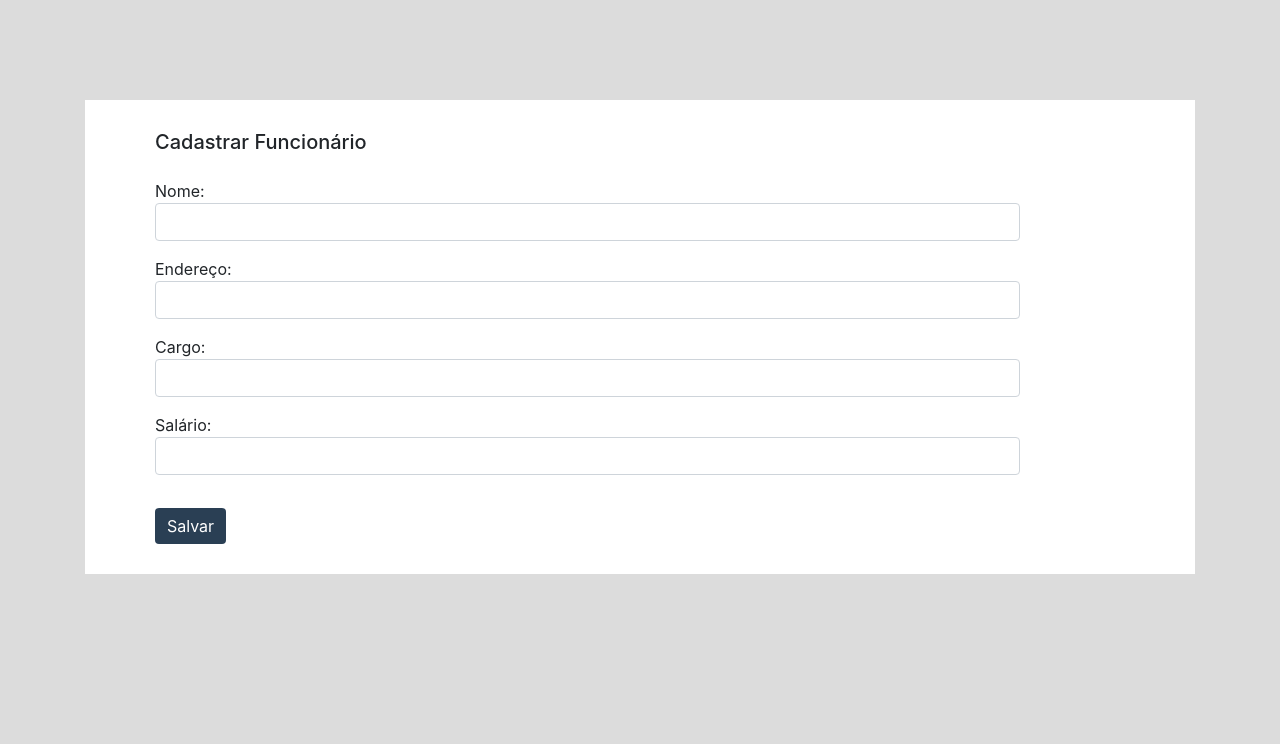
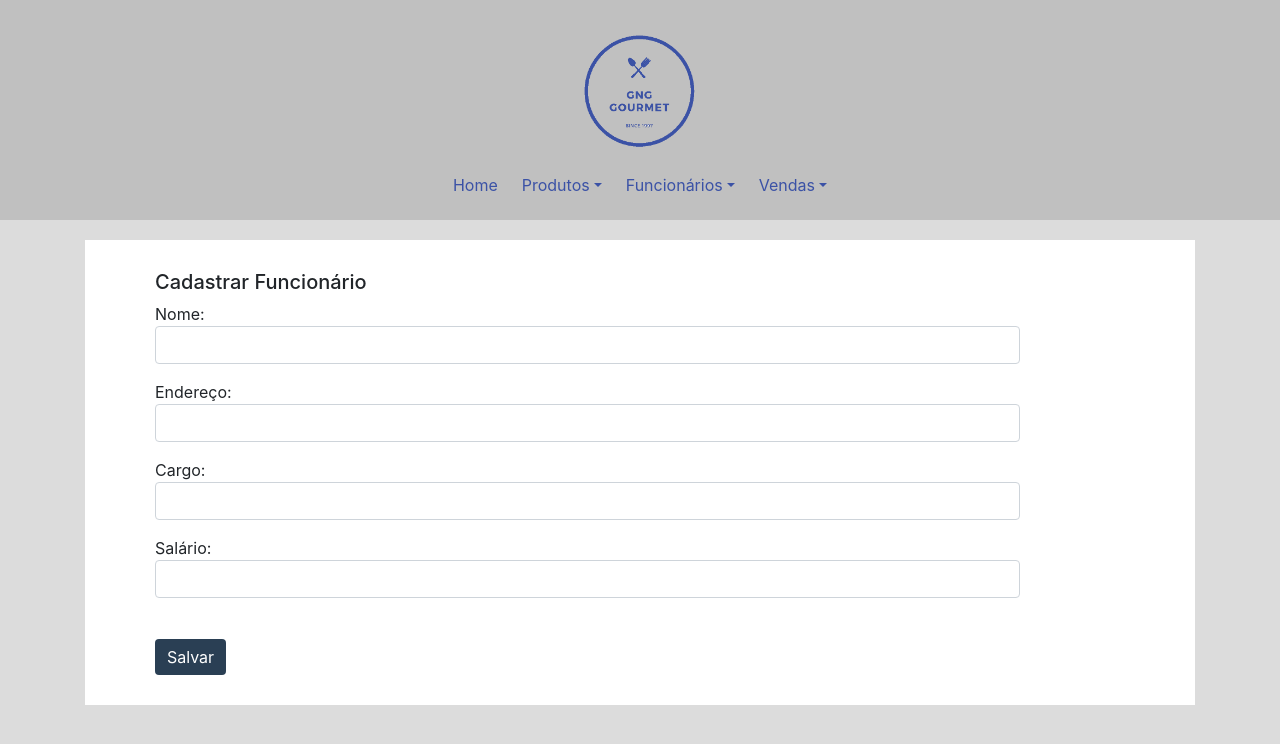
Before and after one commit to gabii6431/ProjetoJavaScript, a plain HTML site: page cadastrar-funcionario.html in a window 1280 px wide. Drawn offline with Linux system fonts and the light colour scheme.

Commit message:
Update cabeçalho

```diff
--- a/cadastrar-funcionario.html
+++ b/cadastrar-funcionario.html
@@ -5,53 +5,109 @@
     <meta name="viewport" content="width=device-width, initial-scale=1.0">
     <meta http-equiv="X-UA-Compatible" content="ie=edge">
     <link rel="stylesheet" href="bootstrap/css/bootstrap.min.css">
-        <link rel="stylesheet" href="estilo/estilo.css" type="text/css"/>
-        <title>Cadastrar funcionário</title>
+    <link rel="stylesheet" href="estilo/cadastro-venda.css" type="text/css"/>
+    <title>Cadastro do funcionário</title>
 </head>
 <body>
+    <div id="area-cabecalho">
+        <div id="area-logo">
+            <img src="img/gng_gourmet.png" width="130px" height="130px">
+        </div>
+
+        <div class="col-xl-12">
+            <ul class="nav justify-content-center">
+                <li class="nav-item">
+                <a class="nav-link active" href="home.html">Home</a>
+            </li>
+            <li class="nav-item dropdown">
+                <a class="nav-link dropdown-toggle" data-toggle="dropdown" href="#" role="button" aria-haspopup="true" aria-expanded="false">Produtos</a>
+                <div class="dropdown-menu">
+                <a class="dropdown-item" href="cadastrar-produto">Cadastrar um novo produto</a>
+                <a class="dropdown-item" href="listar-produto">Listar produtos</a>
+                </div>
+            </li>
+                <li class="nav-item dropdown">
+                <a class="nav-link dropdown-toggle" data-toggle="dropdown" href="#" role="button" aria-haspopup="true" aria-expanded="false">Funcionários</a>
+                <div class="dropdown-menu">
+                <a class="dropdown-item" href="cadastrar-funcionario">Cadastrar um novo funcionário</a>
+                <a class="dropdown-item" href="listar-funcionario">Listar funcionários</a>
+                </div>
+            </li>
+            <li class="nav-item dropdown">
+                <a class="nav-link dropdown-toggle" data-toggle="dropdown" href="#" role="button" aria-haspopup="true" aria-expanded="false">Vendas</a>
+                <div class="dropdown-menu">
+                <a class="dropdown-item" href="cadastro-venda.html">Cadastrar uma venda</a>
+                <a class="dropdown-item" href="listar-vendas.html">Listar vendas</a>
+                <a class="dropdown-item" href="lucro.html">Lucro</a>
+                </div>
+            </li>
+            </ul>
+        </div>
+    </div>
     <div class="container">
+        <!-- Criar as linhas e colunas de acordo com necessidade -->
+
         <div id="principal">
             <h5>Cadastrar Funcionário</h5>
-            <div class="form-group col-md-2"></div>
             <form class="formulario-produto" method="post" action="processa-produto.php">
+
                 <div class="form-row">
-                    <div class="form-group col-md-5 col-xl-10 col-sm-10 col-10 col-lg-5">
+                    <div class="form-group col-md-10 col-xl-10 col-sm-10 col-10 col-lg-10">
                         <label for="nome">Nome:</label>
                         <input type="text" class="form-control" name="nome" id="nome" placeholder="">
+                        <div class="feedback" id="feedback-nome">
+
                         </div>
-                    <div class="form-group col-md-2"></div>
                     </div>
+                    <div class="form-group col-md-1"></div>
+                <div class="form-group col-md-10 col-xl-10 col-sm-10 col-10 col-lg-10">
+                    <label for="catmat">Endereço:</label>
+                    <input type="text" class="form-control" name="catmat" id="catmat" placeholder="">
+                    <div class="feedback" id="feedback-catmat">
+
+                    </div>
+                </div>
+                </div>
+
                 <div class="form-row">
-                    <div class="form-group col-md-5 col-xl-10 col-sm-10 col-10 col-lg-5">
-                        <label for="endereco">Endereço:</label>
-                        <input type="text" class="form-control" name="endereco" id="endereco" placeholder="">
+                    <div class="form-group col-md-10 col-xl-10 col-sm-10 col-10 col-lg-10">
+                        <label for="identificacao">Cargo:</label>
+                        <input type="text" class="form-control" name="identificacao" id="identificacao" placeholder="">
+                        <div class="feedback" id="feedback-identificacao">
+
                         </div>
-                    <div class="form-group col-md-2"></div>
                     </div>
-                <div class="form-row">
-                    <div class="form-group col-md-5 col-xl-10 col-sm-10 col-10 col-lg-5">
-                        <label for="cargo">Cargo:</label>
-                        <input type="text" class="form-control" name="cargo" id="cargo" placeholder="">
+                    <div class="form-group col-md-1"></div>
+                <div class="form-group col-md-10 col-xl-10 col-sm-10 col-10 col-lg-10">
+                    <label for="posicao">Salário:</label>
+                    <input type="text" class="form-control" name="posicao" id="posicao" placeholder="">
+                    <div class="feedback" id="feedback-posicao">
+
                     </div>
-                    <div class="form-group col-md-2"></div>
                 </div>
-                <div class="form-row">
-                    <div class="form-group col-md-4 col-xl-10 col-sm-9 col-9 col-lg-4">
-                        <label for="salario">Salário:</label>
-                        <input type="text" class="form-control" name="salario" id="salario" placeholder="">
                 </div>
-                    <div class="form-group col-md-2"></div>
+
+
+                <div class="row">
+                    <br>
                 </div>
-                <div class="form-group col-md-2"></div>
+
                 <div class="row">
-                    <div class="col-xl-5" id="cor-botao">
+                    <div class="col-xl-10">
+
+                    </div>
+                    <div class="col-xl-10" id="cor-botao">
                         <input class="btn btn-primary" type="submit" value="Salvar">
                     </div>
-                    <div class="col-xl-1"></div>
+                    <div class="col-xl-1">
+
+                    </div>
                 </div>
             </form>
         </div>
     </div>
-
+    <script src="bootstrap/js/jquery-3.2.1.min.js"></script>
+    <script src="bootstrap/js/popper.min.js"></script>
+    <script src="bootstrap/js/bootstrap.min.js"></script>
 </body>
 </html>
--- a/estilo/estilo.css
+++ b/estilo/estilo.css
@@ -191,7 +191,7 @@ body {
 
 #principal {
 	background-color: white;
-	margin-top: 100px;
+	margin-top: 30px;
 	padding: 30px;
 	padding-right: 0px;
 	padding-left: 70px;
```
Also changed, not shown: cadastro-venda.html (+6 -5 lines). Lines whose indentation alone changed are shown as unchanged.
